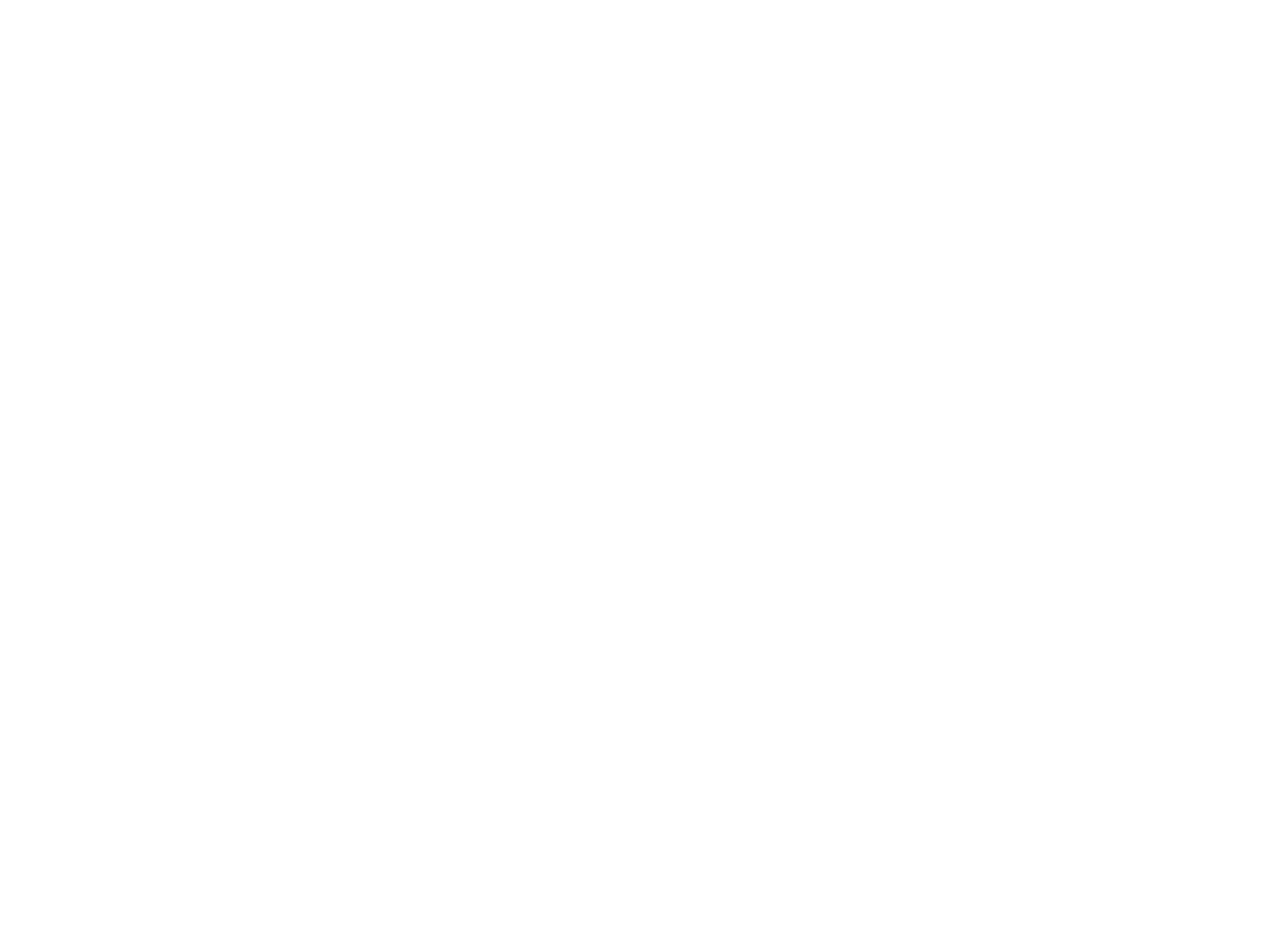
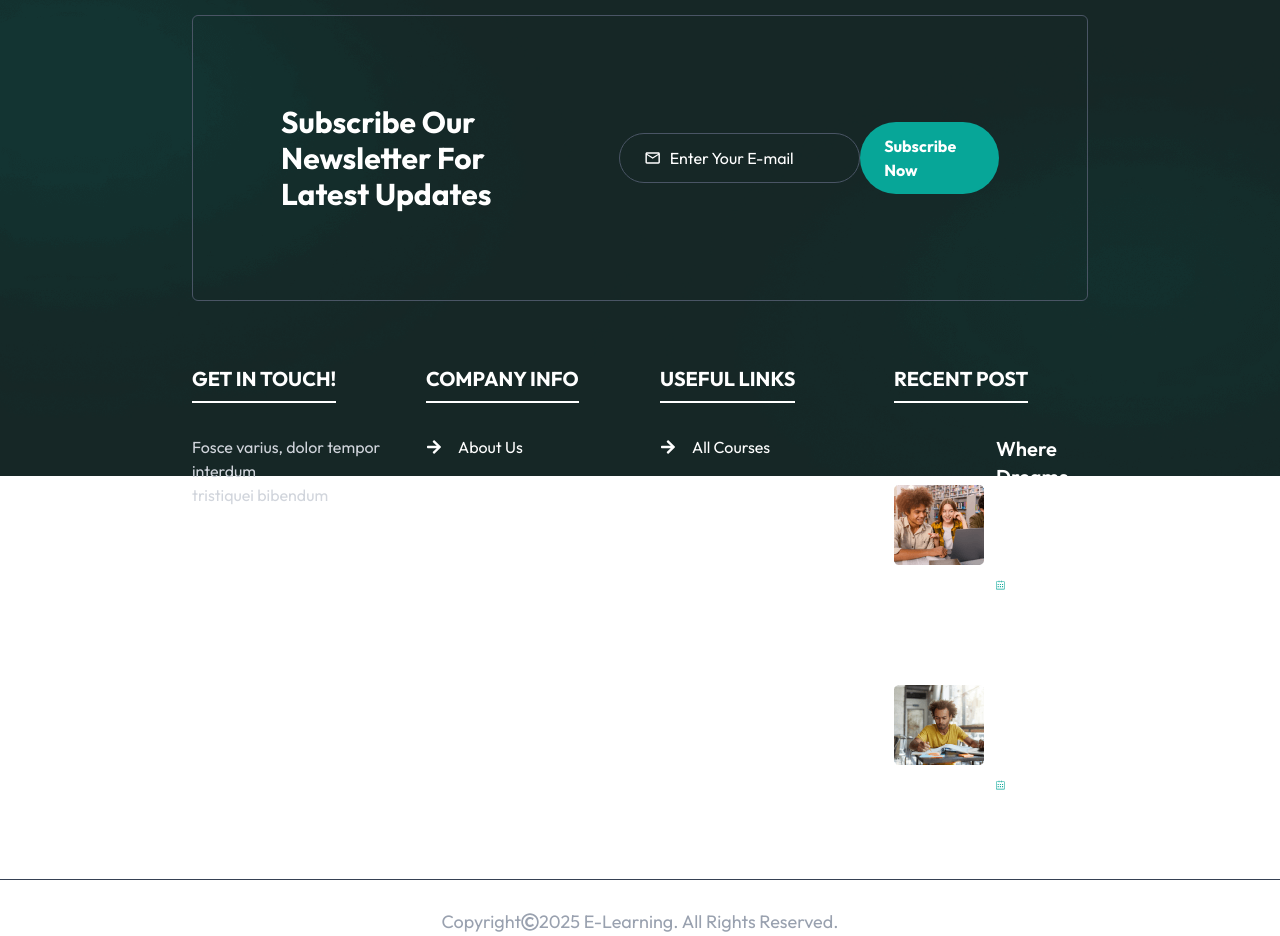
Before and after one commit to asaduzzaman8316/learning-management-system, a Next.js app: page / in a window 1280 px wide. Shown: the part 6660-7596 px from the top of the page. Before the commit the page ends 6531 px from the top, so only its background shows below. Built offline with nearby package versions, Linux system fonts and the light colour scheme; no server answers.

Commit message:
home page done

```diff
--- a/app/layout.js
+++ b/app/layout.js
@@ -25,7 +25,7 @@ export default function RootLayout({ children }) {
         <Header />
         <NavBar />
         {children}
-        {/* <Footer /> */}
+        <Footer />
       </body>
     </html>
   );
--- a/components/share/Footer/Footer.jsx
+++ b/components/share/Footer/Footer.jsx
@@ -1,12 +1,53 @@
 import React from 'react'
 import Image from 'next/image'
 import footerbg from '@/app/assets/footer-bg.png'
+import Subscribe from './Subscribe'
+import FooterAbout from './FooterAbout'
+import FooterHeading from './FooterHeading'
+import Link from './Link'
+import FooterPost from './FooterPost'
+import image1 from '@/app/assets/footer-post-1.png'
+import image2 from '@/app/assets/footer-post-2.png'
+import LastFooter from './LastFooter'
 
 function Footer() {
     return (
-        <div className=''>
-            <Image src={footerbg} width={6000} height={3000} alt='footer bg' className='h-auto w-auto '/>
-
+        <div className='mt-16 relative'>
+            <Image src={footerbg} width={6000} height={3000} alt='footer bg' className='h-auto w-auto absolute top-0 -z-10 left-0' />
+            <div className='pt-20'>
+                <Subscribe />
+            </div>
+            <div className='grid grid-cols-1 w-full lg:w-[70%] mx-auto my-16 lg:grid-cols-4 items-start justify-between gap-10'>
+                <FooterAbout />
+                <div>
+                    <FooterHeading name={'company info'} />
+                    <div className='mt-8 space-y-4'>
+                        <Link name={'About Us'} />
+                        <Link name={'Resource Center'} />
+                        <Link name={'Careers'} />
+                        <Link name={'Instructor'} />
+                        <Link name={'Become A Teacher'} />
+                    </div>
+                </div>
+                <div>
+                    <FooterHeading name={'useful links'} />
+                    <div className='mt-8 space-y-4'>
+                        <Link name={'All Courses'} />
+                        <Link name={'Digital Marketing'} />
+                        <Link name={'Design & Branding'} />
+                        <Link name={'Storytelling & Voice Over'} />
+                        <Link name={'News & Blogs'} />
+                    </div>
+                </div>
+                <div>
+                    <FooterHeading name={'recent post'} />
+                    <div className='mt-8 space-y-5'>
+                        <FooterPost name={'Where Dreams Find A Home'} image={image1} />
+                        <FooterPost name={'Where Dreams Find A Home'} image={image2} />
+                    </div>
+                </div>
+            </div>
+            <LastFooter />
         </div>
     )
 }
--- /dev/null
+++ b/components/share/Footer/FooterAbout.jsx
@@ -0,0 +1,20 @@
+import React from 'react'
+import FooterHeading from './FooterHeading'
+import { FaPhone } from 'react-icons/fa'
+import Social from './Social'
+
+function FooterAbout() {
+    return (
+        <div className='space-y-8'>
+            <FooterHeading name={'get in touch!'} />
+            <p className='text-gray-300 '>Fosce varius, dolor tempor interdum <br />tristiquei bibendum</p>
+            <div className='space-y-4'>
+                <p className='flex items-center gap-2 text-white text-2xl font-semibold'><FaPhone /> (+880 1610 839202)</p>
+                <p className='text-white text-xl'>info@edcare.com</p>
+                <Social />
+            </div>
+        </div>
+    )
+}
+
+export default FooterAbout
--- /dev/null
+++ b/components/share/Footer/FooterHeading.jsx
@@ -0,0 +1,11 @@
+import React from 'react'
+
+function FooterHeading({name}) {
+  return (
+    <div>
+      <h1 className='text-xl font-bold w-fit uppercase border-b-2  pb-2 border-b-white text-white'>{name}</h1>
+    </div>
+  )
+}
+
+export default FooterHeading
--- /dev/null
+++ b/components/share/Footer/FooterPost.jsx
@@ -0,0 +1,20 @@
+import Image from 'next/image'
+import React from 'react'
+import { SlCalender } from 'react-icons/sl'
+
+function FooterPost({ image, name }) {
+    return (
+        <div className='flex items-center gap-3'>
+            <Image src={image} width={120} height={40} alt='footer post image' className='h-auto w-auto' />
+            <div className=''>
+                <h1 className='text-xl text-white font-semibold'>{name}</h1>
+                <p className='text-white text-sm mt-2 flex items-center gap-2'>
+                    <SlCalender className='text-[#07a698]' />
+                    20 November 2025
+                </p>
+            </div>
+        </div>
+    )
+}
+
+export default FooterPost
--- /dev/null
+++ b/components/share/Footer/LastFooter.jsx
@@ -0,0 +1,12 @@
+import React from 'react'
+import { FaRegCopyright } from 'react-icons/fa'
+
+function LastFooter() {
+    return (
+        <div className='border-t border-t-gray-700 flex items-center justify-center '>
+            <p className='text-gray-400 text-lg flex items-center pt-7 '>Copyright <FaRegCopyright /> 2025 E-Learning. All Rights Reserved.</p>
+        </div>
+    )
+}
+
+export default LastFooter
--- /dev/null
+++ b/components/share/Footer/Link.jsx
@@ -0,0 +1,13 @@
+import React from 'react'
+import { FaArrowRight } from 'react-icons/fa'
+
+function Link({name}) {
+  return (
+    <div className='hover:text-[#07a698] cursor-pointer duration-500 w-fit text-white flex items-center gap-4'>
+      <FaArrowRight />
+      {name}
+    </div>
+  )
+}
+
+export default Link
--- /dev/null
+++ b/components/share/Footer/Social.jsx
@@ -0,0 +1,15 @@
+import React from 'react'
+import { FaFacebookF, FaInstagram, FaLinkedinIn, FaYoutube } from 'react-icons/fa'
+
+function Social() {
+    return (
+        <div className='flex items-center gap-2 text-white '>
+            <FaFacebookF />
+            <FaInstagram />
+            <FaLinkedinIn />
+            <FaYoutube />
+        </div>
+    )
+}
+
+export default Social
--- /dev/null
+++ b/components/share/Footer/Subscribe.jsx
@@ -0,0 +1,18 @@
+import React from 'react'
+import { MdOutlineEmail } from 'react-icons/md'
+import Button from '../Button'
+
+function Subscribe() {
+    return (
+        <div className='border w-[70%] mx-auto  border-gray-600 p-22 rounded-md   flex items-center justify-between'>
+            <h1 className='text-3xl text-white font-bold'>Subscribe Our Newsletter For <br />Latest Updates</h1>
+            <div className='border border-gray-600 rounded-full text-white w-[40%] flex items-center gap-2'>
+                <MdOutlineEmail className='text-xl translate-x-6'/>
+                <input type='email' placeholder='Enter Your E-mail' className='outline-none px-6 py-3 rounded-full w-full placeholder:text-white' />
+            </div>
+            <Button name={'Subscribe Now'} py={'py-3'} />
+        </div>
+    )
+}
+
+export default Subscribe
```
